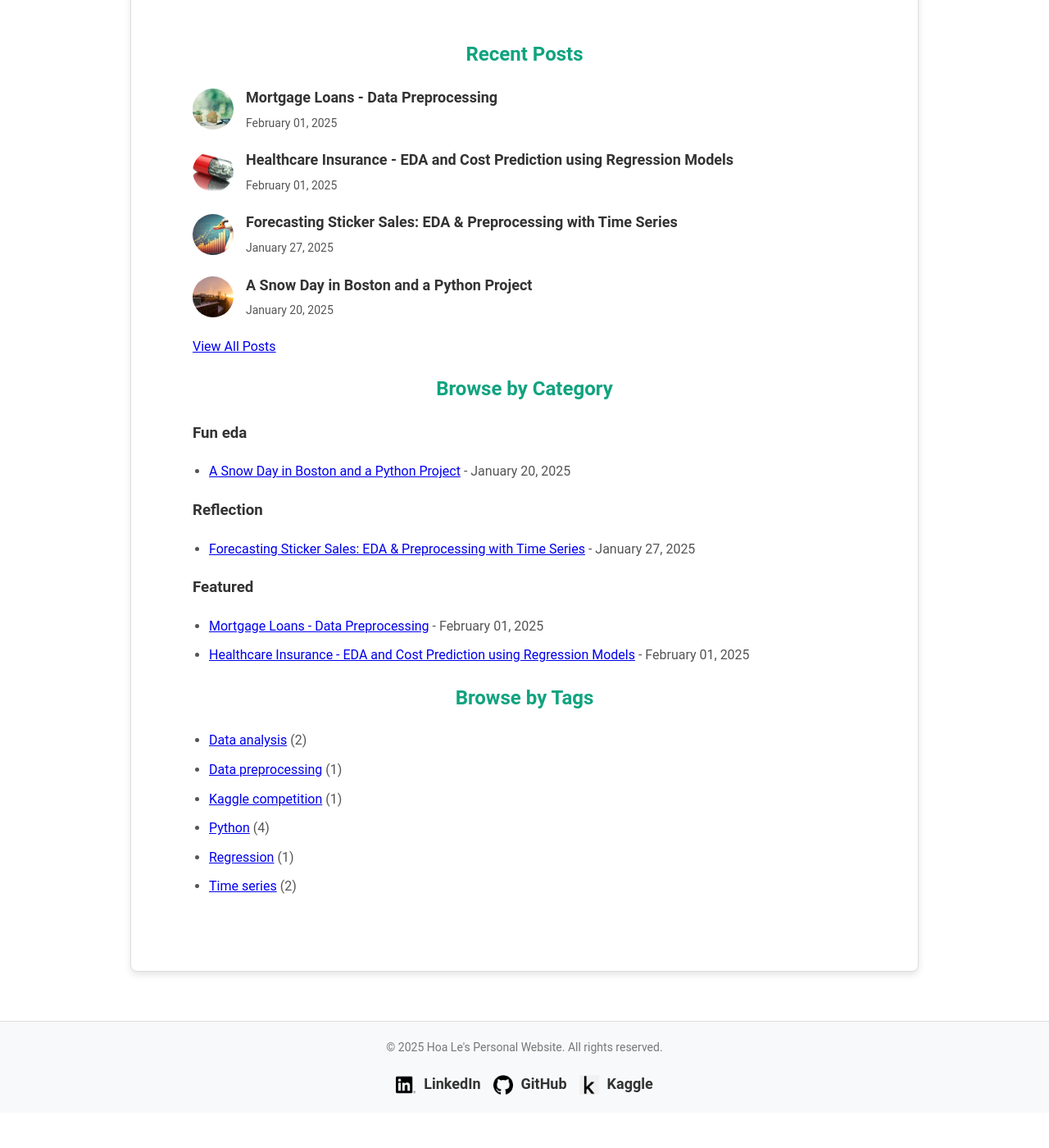
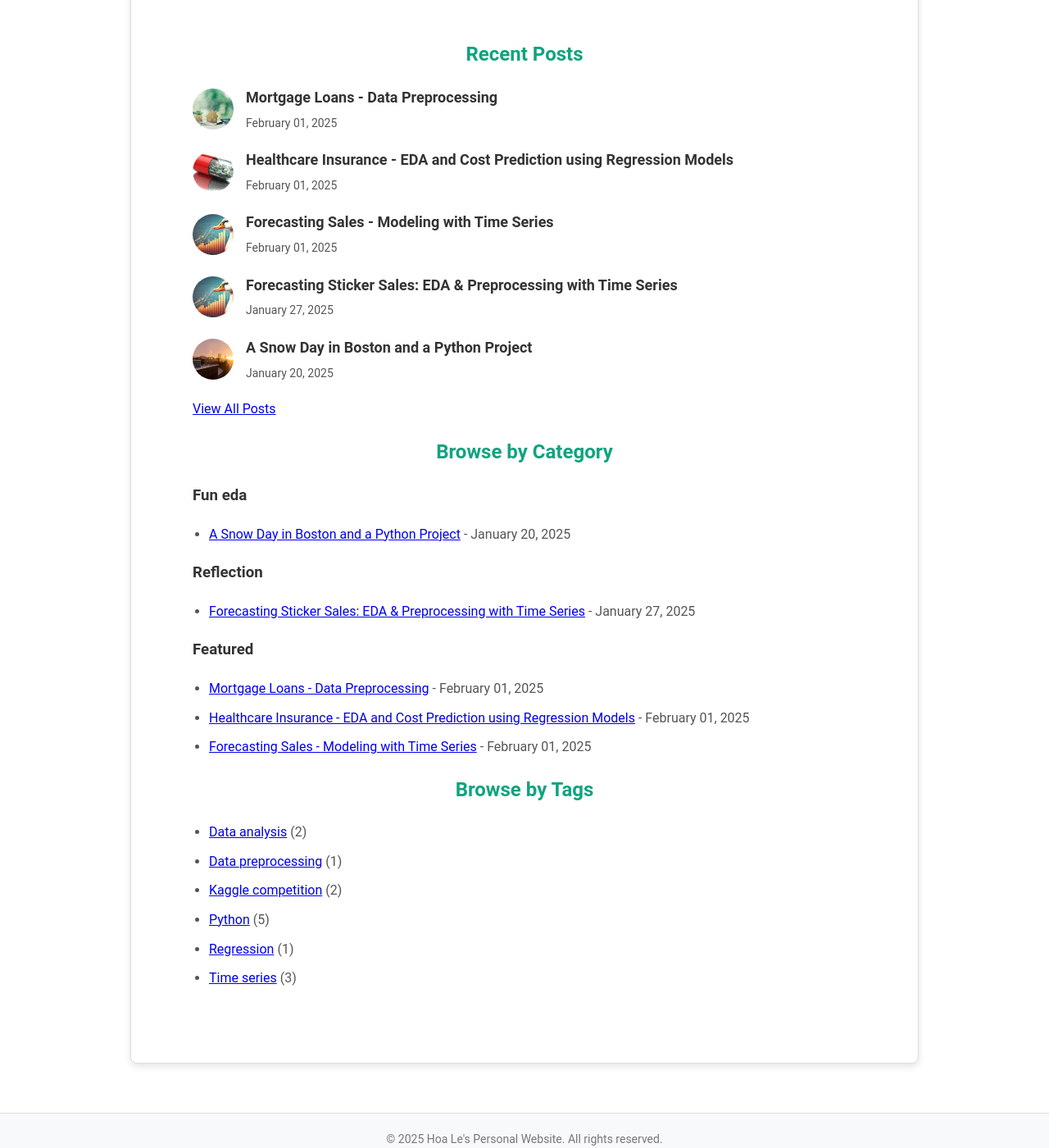
Before and after one commit to Hoale2908/hoale2908.github.io, a Jekyll site: the page built from posts.html, in a window 1280 px wide and 1400 px high, scrolled down 248 px. Shown: the whole window at 82% size. Built offline with Jekyll 4.4.1, drawn with Linux system fonts in a browser that asks for light colours; before the commit the page ends 1605 px from its top, so only the background shows below that.

Commit message:
Update portfolio and add new blog post: refine project links and titles, and create a new post for forecasting sales modeling with time series

```diff
--- /dev/null
+++ b/_posts/2025-02-01-forecasting-sales-modeling-with-time-series.md
@@ -0,0 +1,15 @@
+---
+layout: post_layout
+title: "Forecasting Sales - Modeling with Time Series"
+date: 2025-02-01
+tags: [python, kaggle competition, time series,]
+categories: [Featured]
+images:
+  - assets/img/kaggle-forecasting-sticker-sales.png
+---
+
+Forecast Sticker Sales is a playground competition hosted by Kaggle. The dataset was divided into *train* and *test* sets with 230,130 and 98,550 entries, respectively, featuring sales of the 5 different Kaggle stickers at three store chains over 6 countries.
+
+
+
+___
--- a/portfolio.html
+++ b/portfolio.html
@@ -7,9 +7,9 @@ title: Portfolio
 <div class="portfolio-grid">
 
     <div class="project">
-        <img src="assets/img/kaggle-forecasting-sticker-sales.png" alt="Project 1">
+        <img src="assets/img/kaggle-forecasting-sticker-sales.png" alt="kaggle-forecasting-sticker-sales">
         <div>
-            <h3><a href="https://hoale2908.github.io/2025/01/27/EDA-forecasting-sales-kaggle.html">Forecasting Sticker Sales</a></h3>
+            <h3><a href="https://hoale2908.github.io/featured/2025/02/01/forecasting-sales-modeling-with-time-series.html">Forecasting Sales - Modeling with Time Series</a></h3>
             <p>EDA and Preprocessing with Time Series.</p>
         </div>
     </div>
@@ -17,7 +17,7 @@ title: Portfolio
     <div class="project">
         <img src="assets/img/home-loans.jpg" alt="Mortgage Loan - Data Preprocessing">
         <div>
-            <h3><a href="https://hoale2908.github.io/2025/02/01/mortgage-loan-data-preprocessing.html">Mortgage Loans - Data Preprocessing</a></h3>
+            <h3><a href="https://hoale2908.github.io/featured/2025/02/01/mortgage-loan-data-preprocessing.html">Mortgage Loans - Data Preprocessing</a></h3>
             <p>Preprocessing data of 150,000 loans for modeling.</p>
         </div>
     </div>
@@ -25,7 +25,7 @@ title: Portfolio
     <div class="project">
         <img src="assets/img/healthcare-cost.jpg" alt="Health Insurance - EDA & Prediction using Regression Models">
         <div>
-            <h3><a href="https://hoale2908.github.io/2025/02/01/healthcare-insurance-eda-and-prediction-using-regression-models.html">Predicting Health Insurance</a></h3>
+            <h3><a href="https://hoale2908.github.io/featured/2025/02/01/healthcare-insurance-eda-and-prediction-using-regression-models.html">Predicting Health Insurance</a></h3>
             <p>Analyse and predict healthcare cost using Regression Models.</p>
         </div>
     </div>
```
